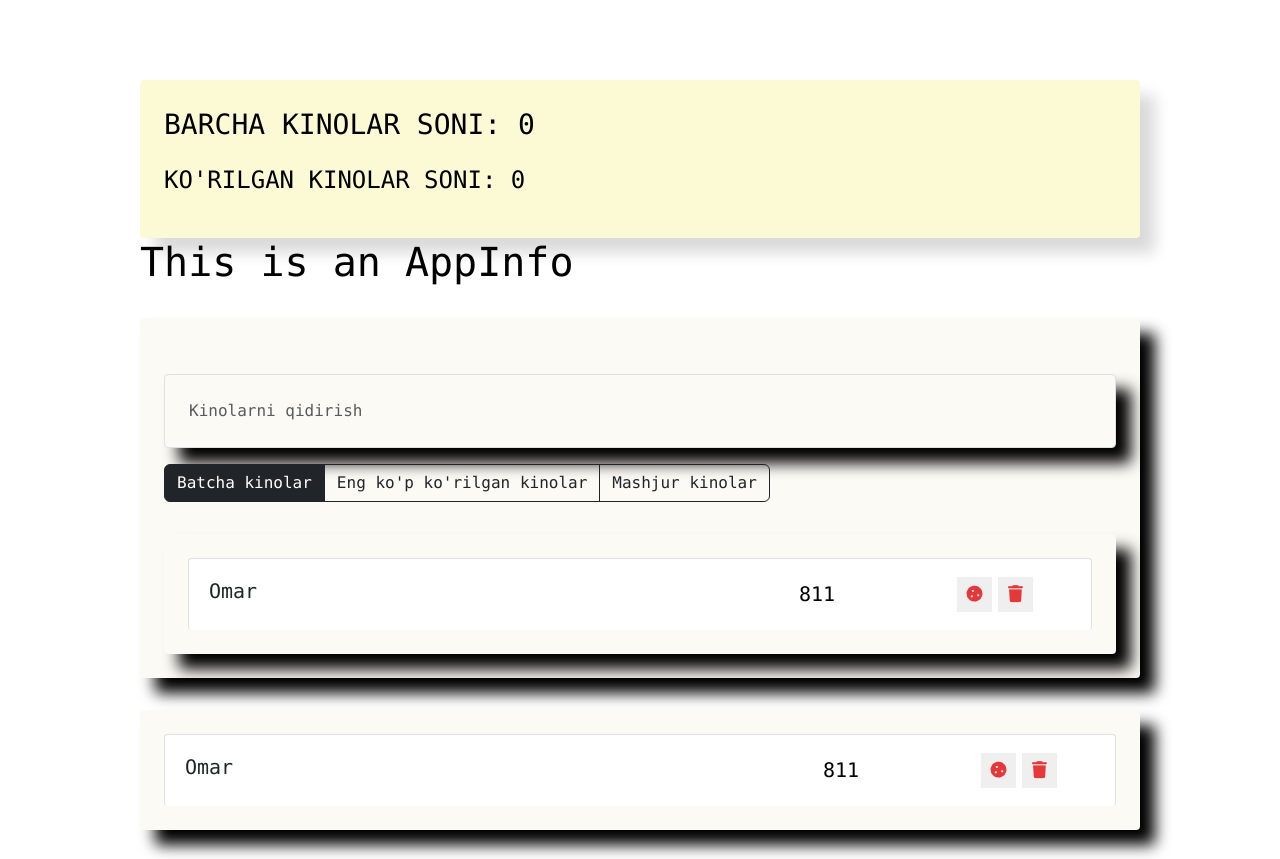
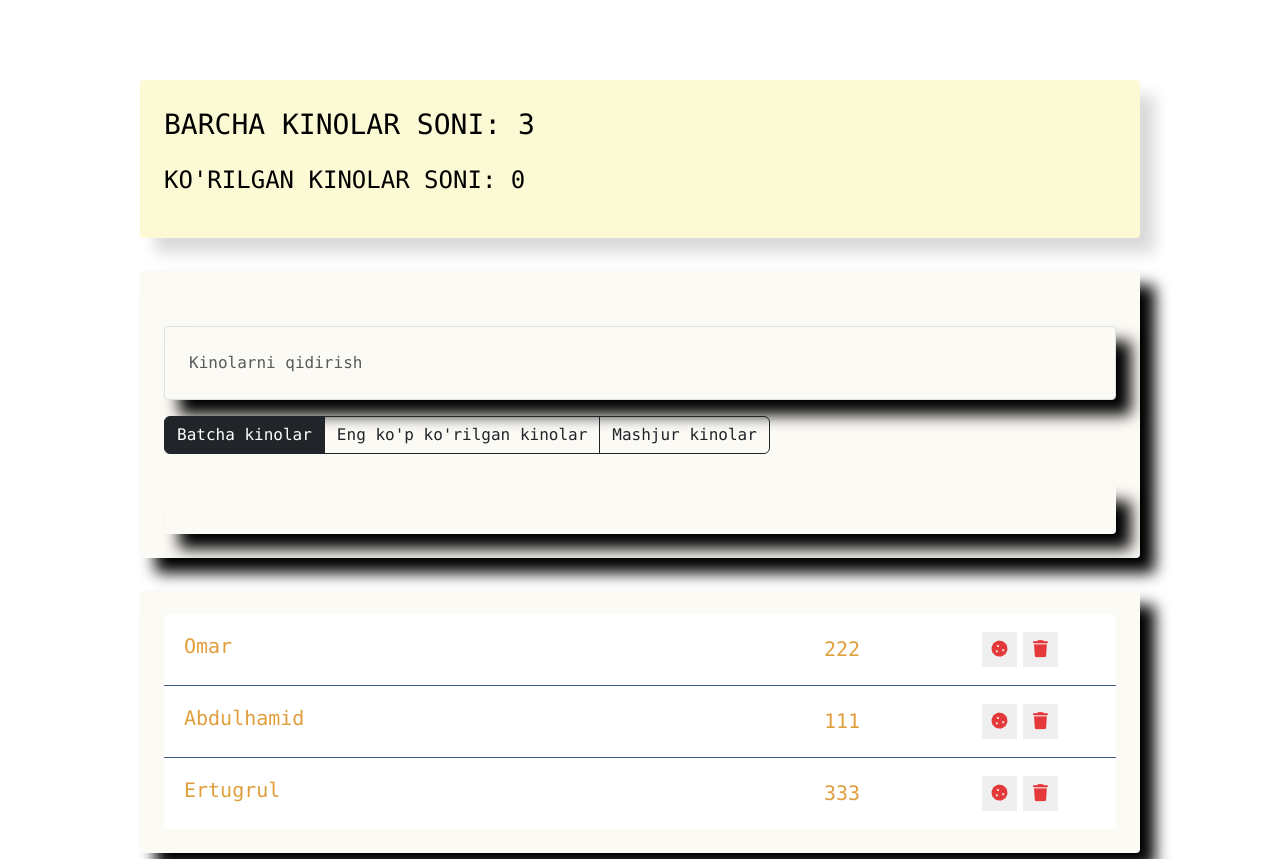
Before and after one commit to yahyoHakimov/project-vue, a Vue app: page / in a window 1280 px wide. Shown: the top 859 px of the page. Built offline with nearby package versions, Linux system fonts and the light colour scheme.

Commit message:
New features were added

```diff
--- a/src/components/AppInfo.vue
+++ b/src/components/AppInfo.vue
@@ -1,12 +1,20 @@
-<script></script>
+<script>
+export default {
+  props: {
+    allMoviesCount: {
+      type: Number,
+      required: true
+    }
+  }
+}
+</script>
 
 <template>
   <div class="app-info">
-    <p class="fs-3 text-uppercase">Barcha kinolar soni: 0</p>
+    <p class="fs-3 text-uppercase">Barcha kinolar soni: {{allMoviesCount}}</p>
     <p class="fs-4 text-uppercase">Ko'rilgan kinolar soni: 0</p>
 
   </div>
-  <h1>This is an AppInfo</h1>
 </template>
 
 <style scoped>
--- a/src/components/app/App.vue
+++ b/src/components/app/App.vue
@@ -6,6 +6,15 @@ import MovieList from "@/components/movie-list/MovieList.vue";
 import MovieAddForum from "@/components/movie-add-forum/MovieAddForum.vue";
 
 export default {
+  data() {
+    return {
+        movies: [
+          {name: 'Omar', viewers: 222},
+          {name: 'Abdulhamid', viewers: 111},
+          {name: 'Ertugrul', viewers: 333}
+        ]
+    }
+  },
   components: {
     MovieAddForum,
     MovieList,
@@ -19,14 +28,14 @@ export default {
 <template>
   <div class="app font-monospace">
     <div class="content">
-      <AppInfo />
+      <AppInfo :allMoviesCount="movies.length"/>
       <div class="search-panel">
-        <SearchPanel />
-        <AppFilter />
-        <MovieList />
+        <SearchPanel/>
+        <AppFilter/>
+        <MovieList/>
       </div>
-      <MovieList />
-      <MovieAddForum />
+      <MovieList :movies="movies"/>
+      <MovieAddForum/>
     </div>
   </div>
 </template>
@@ -40,10 +49,12 @@ export default {
   box-shadow: 15px 15px 15px rgba(0, 0, 0, 15);
 
 }
+
 .app {
   height: 100vh;
   color: #000
 }
+
 .content {
   width: 1000px;
   min-height: 700px;
--- a/src/components/movie-list-item/MovieListItem.vue
+++ b/src/components/movie-list-item/MovieListItem.vue
@@ -1,22 +1,28 @@
 <script>
-// import SearchPanel from "@/components/app/App.vue";
-//
-// export default {
-//   components: {SearchPanel}
-// }
+export default {
+  props: {
+    movie: {
+      type: Object,
+      required: true
+    }
+  }
+}
 </script>
 
 <template>
-  <li class="list-group-item d-flex justify-content-between">
-    <span class="list-group-item-label">Omar</span>
-    <input type="number" class="list-group-item-input" defaultValue="811">
+  <li class="list-group-item d-flex justify-content-between favourite">
+    <span class="list-group-item-label">{{ movie.name }}</span>
+    <input type="number" class="list-group-item-input" v-bind:value="movie.viewers">
+
     <div class="d-flex justify-content-center align-items-center">
       <button type="button" class="btn-cookie btn-sm">
         <i class="fas fa-cookie"></i>
       </button>
+
       <button type="button" class="btn-trash btn-sm">
         <i class="fas fa-trash"></i>
       </button>
+
       <i class="fas fa-star"></i>
     </div>
   </li>
@@ -25,6 +31,7 @@
 <style scoped>
 .list-group-item {
   padding: 15px 20px;
+  border: none;
   border-bottom: 1px solid #3d5a80
 }
 .list-group-item:last-child {
@@ -73,4 +80,8 @@
   opacity: 1;
   transform: translateX(0);
 }
+.list-group-item.favourite .list-group-item-label,
+.list-group-item.favourite .list-group-item-input{
+  color: #e09f3e;
+}
 </style>
--- a/src/components/movie-list/MovieList.vue
+++ b/src/components/movie-list/MovieList.vue
@@ -2,6 +2,12 @@
 import MovieListItem from "@/components/movie-list-item/MovieListItem.vue";
 
 export default {
+  props: {
+    movies: {
+      type: Array,
+      required: true
+    }
+  },
   components: {
     MovieListItem
   }
@@ -10,7 +16,7 @@ export default {
 
 <template>
   <ul class="movie-list list-group">
-    <MovieListItem />
+    <MovieListItem v-for="movie in movies" v-bind:movie="movie"/>
   </ul>
 </template>
 
```
